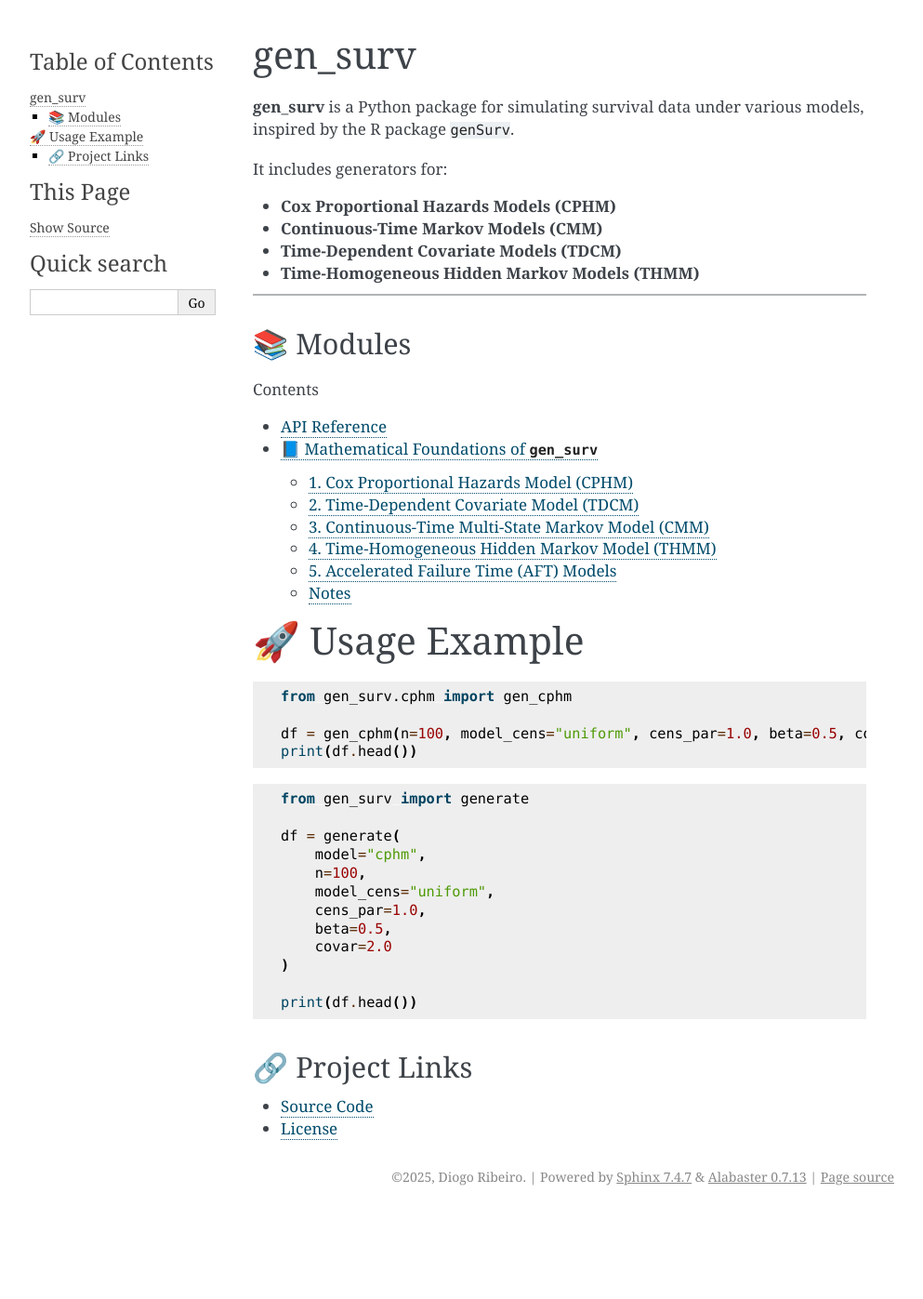
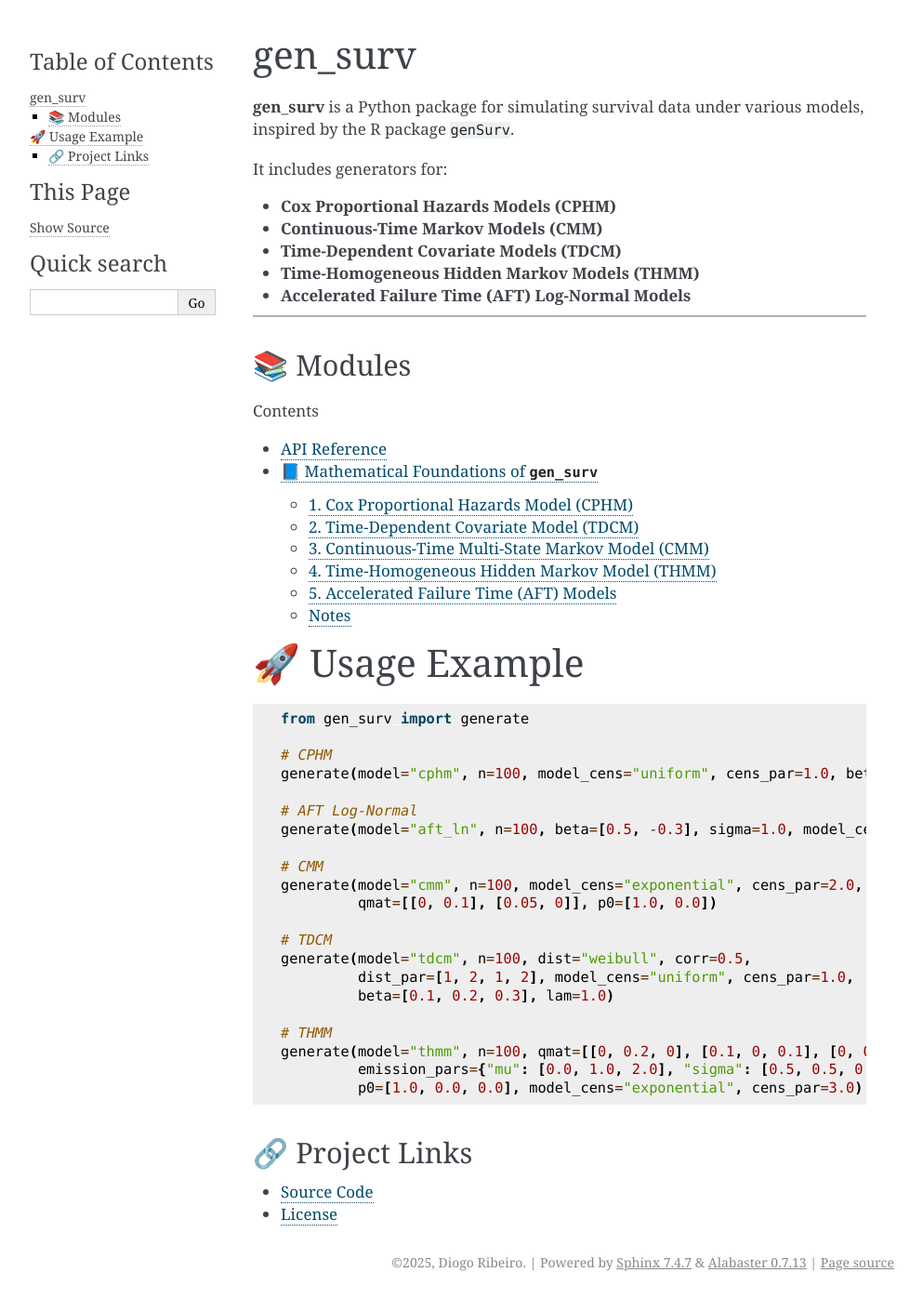
Before and after one commit to DiogoRibeiro7/genSurvPy, a Sphinx documentation site: the page built from docs/source/index.md, in a window 1280 px wide. Shown: the whole page at 93% size, without its empty margins (148-1141 px from the left). Built offline with Sphinx 7.4.7, drawn with Linux system fonts in a browser that asks for light colours; before the commit the page ends 1305 px from its top, so only the background shows below that.

Commit message:
docs: add usage examples for all models in index.md

````diff
--- a/docs/source/index.md
+++ b/docs/source/index.md
@@ -8,6 +8,7 @@ It includes generators for:
 - **Continuous-Time Markov Models (CMM)**
 - **Time-Dependent Covariate Models (TDCM)**
 - **Time-Homogeneous Hidden Markov Models (THMM)**
+- **Accelerated Failure Time (AFT) Log-Normal Models**
 
 ---
 
@@ -25,25 +26,27 @@ theory
 # 🚀 Usage Example
 
 ```python
-from gen_surv.cphm import gen_cphm
-
-df = gen_cphm(n=100, model_cens="uniform", cens_par=1.0, beta=0.5, covar=2.0)
-print(df.head())
-```
-
-```python
 from gen_surv import generate
 
-df = generate(
-    model="cphm",
-    n=100,
-    model_cens="uniform",
-    cens_par=1.0,
-    beta=0.5,
-    covar=2.0
-)
+# CPHM
+generate(model="cphm", n=100, model_cens="uniform", cens_par=1.0, beta=0.5, covar=2.0)
 
-print(df.head())
+# AFT Log-Normal
+generate(model="aft_ln", n=100, beta=[0.5, -0.3], sigma=1.0, model_cens="exponential", cens_par=3.0)
+
+# CMM
+generate(model="cmm", n=100, model_cens="exponential", cens_par=2.0,
+         qmat=[[0, 0.1], [0.05, 0]], p0=[1.0, 0.0])
+
+# TDCM
+generate(model="tdcm", n=100, dist="weibull", corr=0.5,
+         dist_par=[1, 2, 1, 2], model_cens="uniform", cens_par=1.0,
+         beta=[0.1, 0.2, 0.3], lam=1.0)
+
+# THMM
+generate(model="thmm", n=100, qmat=[[0, 0.2, 0], [0.1, 0, 0.1], [0, 0.3, 0]],
+         emission_pars={"mu": [0.0, 1.0, 2.0], "sigma": [0.5, 0.5, 0.5]},
+         p0=[1.0, 0.0, 0.0], model_cens="exponential", cens_par=3.0)
 ```
 
 ## 🔗 Project Links
````
Also changed, not shown: README.md (+18 -22 lines), tasks.py (+21 -0 lines), 16 other files.
